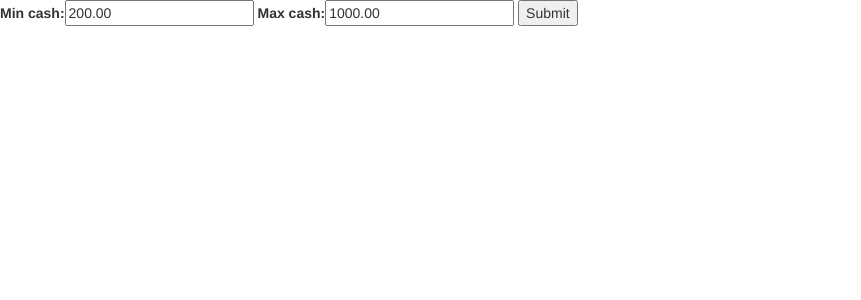
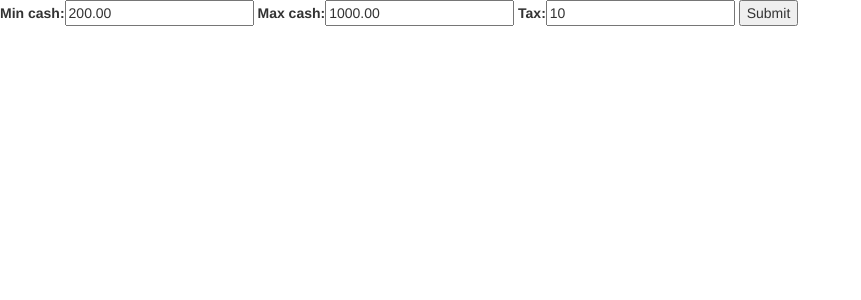
Before and after one commit to Daniel-Orozco/Punto-Venta, a Django app: page /1/edit_settings/ in a window 1280 px wide. Shown: the top 300 px of the page, without its empty margins (0-861 px from the left). Run offline with Django 3.2, Linux system fonts and the light colour scheme; data comes from the database, SQL or seed files in the repository; both versions use the stored data as it was after the commit; some libraries are stand-ins or nearby versions.

Commit message:
Integration tweaks

```diff
--- a/ventasapp/forms.py
+++ b/ventasapp/forms.py
@@ -26,4 +26,4 @@ class ItemForm(forms.ModelForm):
 class CashForm(forms.ModelForm):
 	class Meta:
 		model = Cashier
-		fields = ['id', 'min_cash', 'max_cash']
+		fields = ['id', 'min_cash', 'max_cash', 'tax']
--- a/ventasapp/models.py
+++ b/ventasapp/models.py
@@ -10,13 +10,14 @@ class Sale(models.Model):
 	subtotal = models.DecimalField(max_digits=10,decimal_places=2)
 	tax = models.IntegerField(default=10)
 	payment = models.DecimalField(max_digits=10,decimal_places=2)
+	total = models.DecimalField(max_digits=10,decimal_places=2,default=0.00)
 
 	def change(self):
-		change = (self.payment - self.total()).quantize(Decimal("0.00"))
+		change = (self.payment - self.total).quantize(Decimal("0.00"))
 		return change
 
 	def save( self, *args, **kw ):
-		if Decimal(self.payment) >= self.total():
+		if self.payment >= self.total:
 			self.date_created = datetime.now()
 			super(Sale, self).save(*args, **kw)
 
@@ -66,7 +67,7 @@ class Cashier(models.Model):
 	min_cash = models.DecimalField(max_digits=10,decimal_places=2,default=200)
 	max_cash = models.DecimalField(max_digits=10,decimal_places=2,default=1000)
 	withdrawal = models.IntegerField(default=0)
-	tax = models.DecimalField(max_digits=3,decimal_places=0,default=16)
+	tax = models.IntegerField(default=10)
 
 	def save( self, *args, **kw):
 		if (float(self.min_cash) < float(self.max_cash) and float(self.min_cash) > 0.00 and float(self.max_cash) > 0.00):
--- a/ventasapp/templates/index.html
+++ b/ventasapp/templates/index.html
@@ -7,8 +7,8 @@
 	<h1 style="text-align: center;">Welcome!</h1>
 	<br>
 	<div align="center">
-		<a href="/sales" class="btn btn-info btn-lg" role="button" style:>Sales</a>
-		<a href="/salesSimulation" class="btn btn-info btn-lg" role="button">Simulation</a>
+		<a href="/sales" class="btn btn-info btn-lg" role="button" style:>Sales Report</a>
+		<a href="/salesSimulation" class="btn btn-primary btn-lg" role="button">Simulation</a>
 		<a href="1/edit_settings/" class="btn btn-info btn-lg" role="button">Edit Settings</a>
 	</div>
 </div>
--- a/ventasapp/templates/simulation.html
+++ b/ventasapp/templates/simulation.html
@@ -6,6 +6,7 @@
 <div class="container">
 	<!-- -->
 	<div class="row">
+		<a href="/" class="btn btn-warning" role="button" style:>Back</a>
 		<h1 class="text-center">Sales<h1>
 	</div>
 	<div class="row">
--- a/ventasapp/views.py
+++ b/ventasapp/views.py
@@ -70,6 +70,7 @@ def edit_settings(request, cashier):
 		register.min_cash = request.POST['min_cash']
 		register.max_cash = request.POST['max_cash']
 		register.cash = register.min_cash
+		register.tax = request.POST['tax']
 		register.save()
 		return redirect("index")
 	else:
@@ -100,9 +101,12 @@ def simulation(request):
 	date = datetime.now()
 	salesID = Sale.objects.count() + 1
 	subtotal = items.aggregate(Sum('total')).values()[0]
-	#Cashier.tax
-	tax = Decimal.from_float(0.16).quantize(Decimal("0.00"))
-	total = (subtotal*(1+tax)).quantize(Decimal("0.00"))
+	cash = Cashier.objects.get(id=1)
+	tax = Decimal.from_float((float(cash.tax)/100)).quantize(Decimal("0.00"))
+	if subtotal is not None:
+		total = (subtotal*(1+tax)).quantize(Decimal("0.00"))
+	else:
+		total = 0.00
 	tax *= 100
 	return render_to_response("simulation.html",{"date": date, "sales": salesID, "ItemsParameter": items, "subtotal": subtotal, "tax":tax, "total":total} , context_instance = RequestContext(request))
 
```
Also changed, not shown: db.sqlite3, ventasapp/migrations/0008_cashier_tax.py (added), ventasapp/migrations/0009_auto_20151207_2348.py (added), 7 other files.
